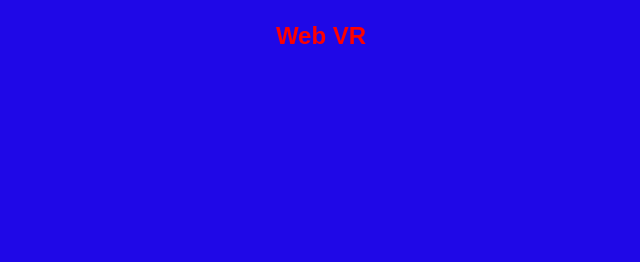
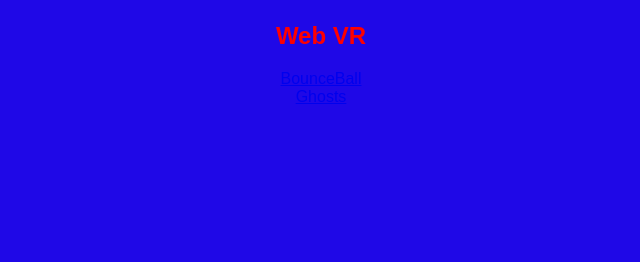
Before and after one commit to asfmcs/portfolio-22paez6490, a plain HTML site: page index.html in a window 1280 px wide. Shown: the part 1459-1723 px from the top of the page, 319-959 px from the left. Drawn offline with Linux system fonts and the light colour scheme.

Commit message:
Update index.html

```diff
--- a/index.html
+++ b/index.html
@@ -47,5 +47,7 @@
 </div>
 <div class="vr">
   <h2 id="webVR">Web VR</h2>
+  <a href="BounceBall.html">BounceBall</a><br>
+  <a href="Ghosts.html">Ghosts</a><br>
   </body>
 </html>
```
